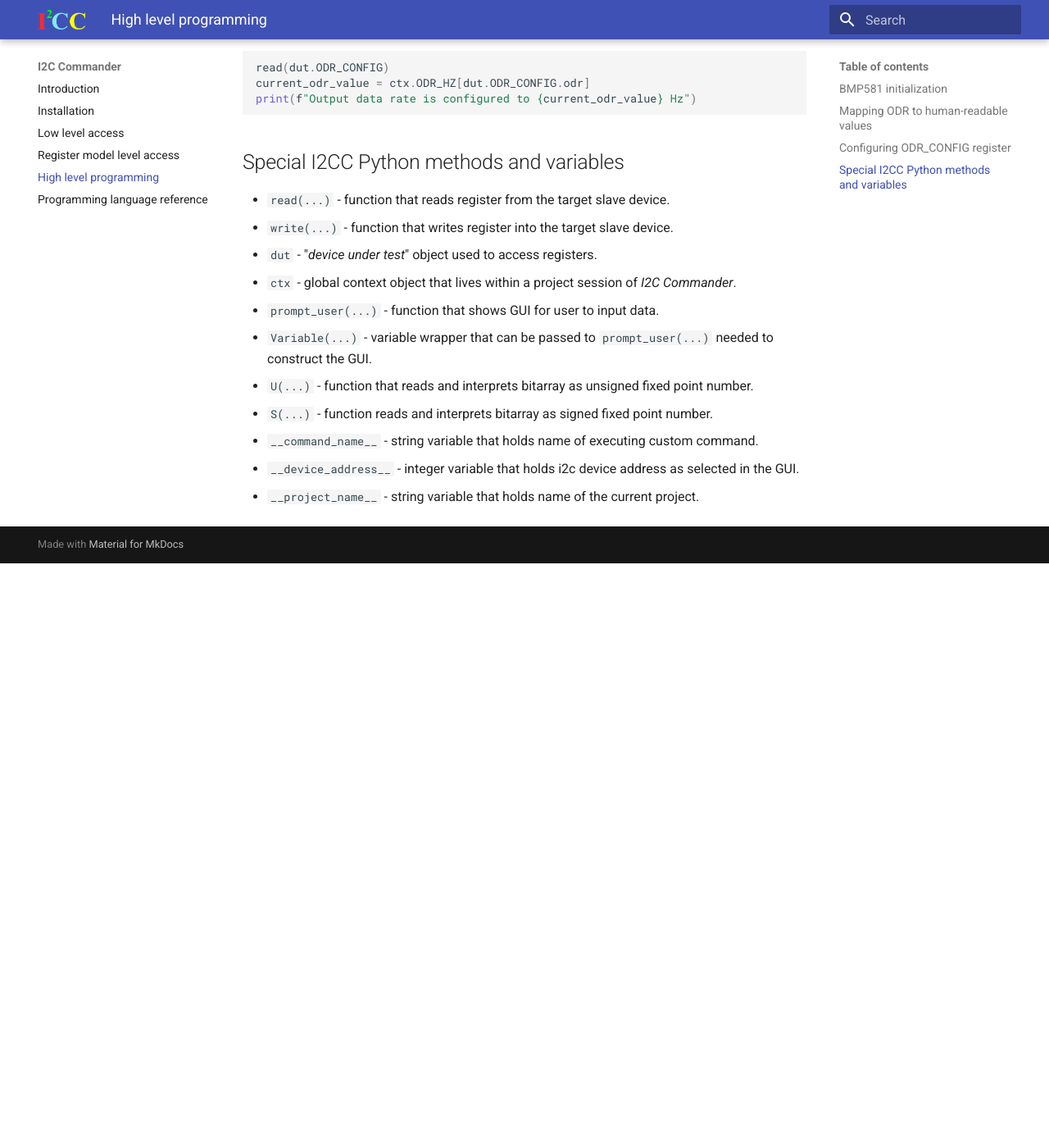
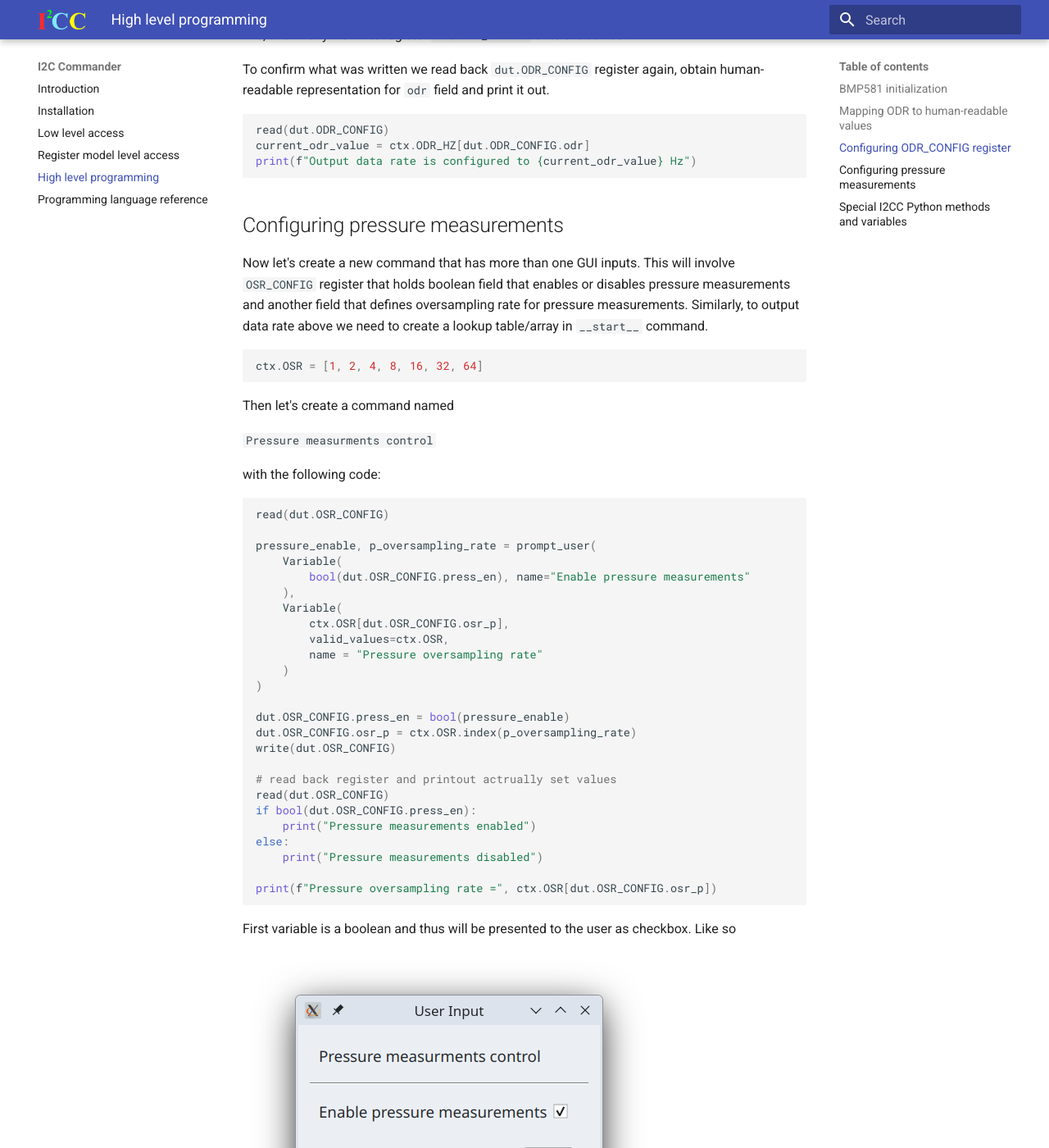
Before and after one commit to priimak/i2cc, an MkDocs documentation site: the page built from docs/high_level_i2c.md, in a window 1280 px wide and 1400 px high, scrolled down 6031 px. Shown: the whole window at 82% size. Built offline with MkDocs 1.6.1 and Material for MkDocs 9.7.7, drawn with Linux system fonts in a browser that asks for light colours; before the commit the page ends 6718 px from its top, so only the background shows below that; some of the changed text lies outside the part shown.

Commit message:
More docs

````diff
--- a/docs/high_level_i2c.md
+++ b/docs/high_level_i2c.md
@@ -1,7 +1,9 @@
 # Programing devices over I2C
 
 Now that we know how to read and write individual registers we are ready to move up one level and use Python language
-for programming devices directly inside _I2C Commander_.
+for programming devices directly inside _I2C Commander_. We use Python version 3.13 and inject into default environment
+several variables, methods and classes useful for working with I2C devices. Below we will walk through several examples
+to showcase how to write such programms/commands.
 
 As before we are working with BMP581 chip. We assume that all registers from the datasheet have already being defined.
 
@@ -200,6 +202,55 @@ current_odr_value = ctx.ODR_HZ[dut.ODR_CONFIG.odr]
 print(f"Output data rate is configured to {current_odr_value} Hz")
 ```
 
+## Configuring pressure measurements
+
+Now let's create a new command that has more than one GUI inputs. This will involve `OSR_CONFIG` register that holds
+boolean field that enables or disables pressure measurements and another field that defines oversampling rate for
+pressure measurements. Similarly, to output data rate above we need to create a lookup table/array in `__start__`
+command.
+
+```python
+ctx.OSR = [1, 2, 4, 8, 16, 32, 64]
+```
+
+Then let's create a command named
+
+`Pressure measurments control`
+
+with the following code:
+
+```python
+read(dut.OSR_CONFIG)
+
+pressure_enable, p_oversampling_rate = prompt_user(
+    Variable(
+        bool(dut.OSR_CONFIG.press_en), name="Enable pressure measurements"
+    ),
+    Variable(
+        ctx.OSR[dut.OSR_CONFIG.osr_p],
+        valid_values=ctx.OSR,
+        name = "Pressure oversampling rate"
+    )
+)
+
+dut.OSR_CONFIG.press_en = bool(pressure_enable)
+dut.OSR_CONFIG.osr_p = ctx.OSR.index(p_oversampling_rate)
+write(dut.OSR_CONFIG)
+
+# read back register and printout actrually set values
+read(dut.OSR_CONFIG)
+if bool(dut.OSR_CONFIG.press_en):
+    print("Pressure measurements enabled")
+else:
+    print("Pressure measurements disabled")
+
+print(f"Pressure oversampling rate =", ctx.OSR[dut.OSR_CONFIG.osr_p])
+```
+
+First variable is a boolean and thus will be presented to the user as checkbox. Like so
+
+![](images/p_control.png)
+
 
 ## Special I2CC Python methods and variables
 
````
Also changed, not shown: docs/images/p_control.png (added).
